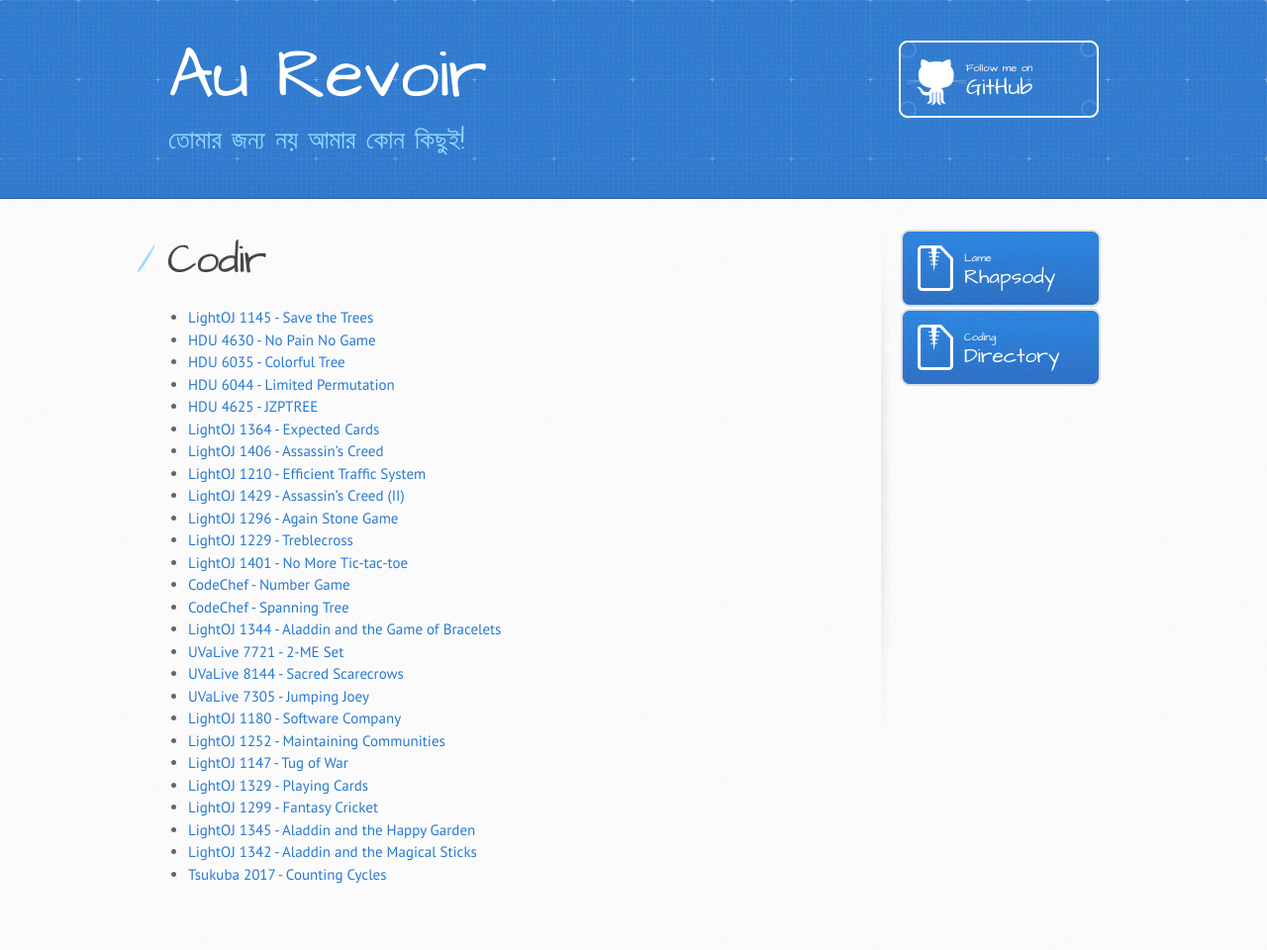
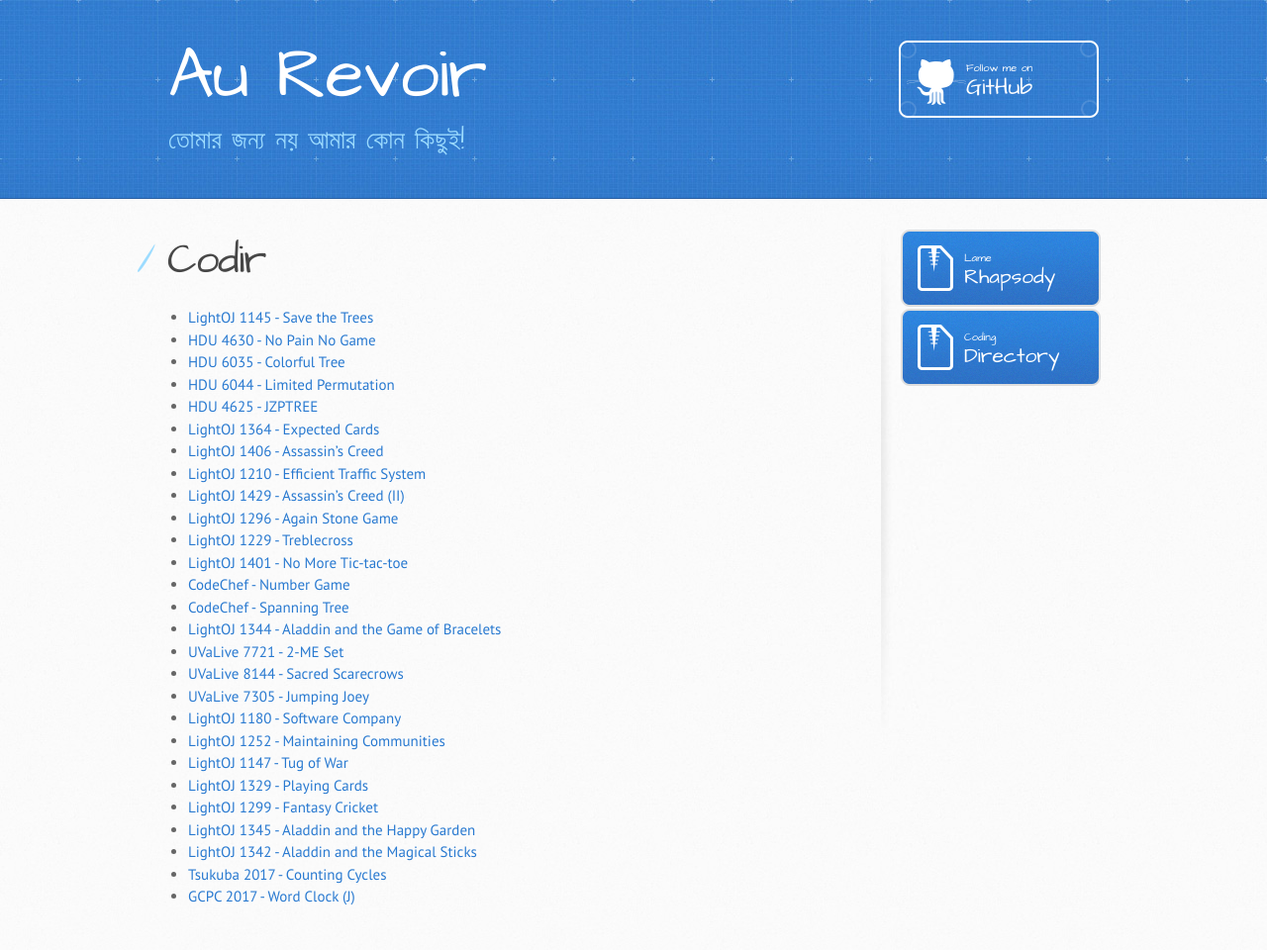
Before and after one commit to rebornplusplus/rebornplusplus.github.io, a Jekyll site: the page built from codir/index.md, in a window 1280 px wide. Shown: the whole page at 99% size. Built offline with Jekyll 4.4.1, drawn with Linux system fonts in a browser that asks for light colours; some web fonts are replaced; our own code applies the rules of GitHub Pages for plain Markdown files; before the commit the page ends 938 px from its top, so only the background shows below that.

Commit message:
Update index.md

```diff
--- a/codir/index.md
+++ b/codir/index.md
@@ -30,3 +30,4 @@ layout: default
 * [LightOJ 1345 - Aladdin and the Happy Garden](./lo-1345-aladdin-and-the-happy-garden)
 * [LightOJ 1342 - Aladdin and the Magical Sticks](./lo-1342-aladdin-and-the-magical-sticks)
 * [Tsukuba 2017 - Counting Cycles](./tsukuba-2017-counting-cycles)
+* [GCPC 2017 - Word Clock (J)](./gcpc-2017-word-clock)
```
